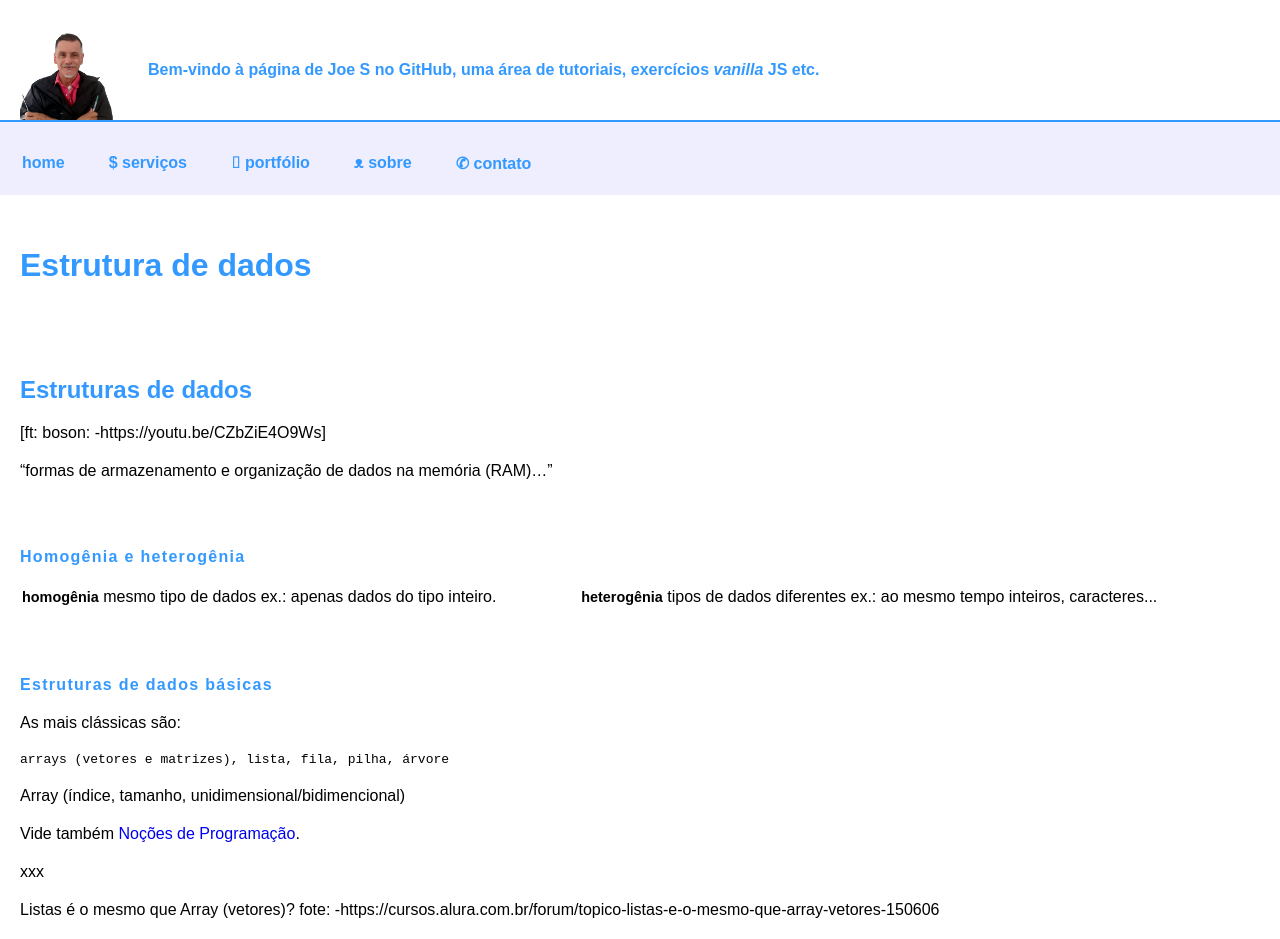
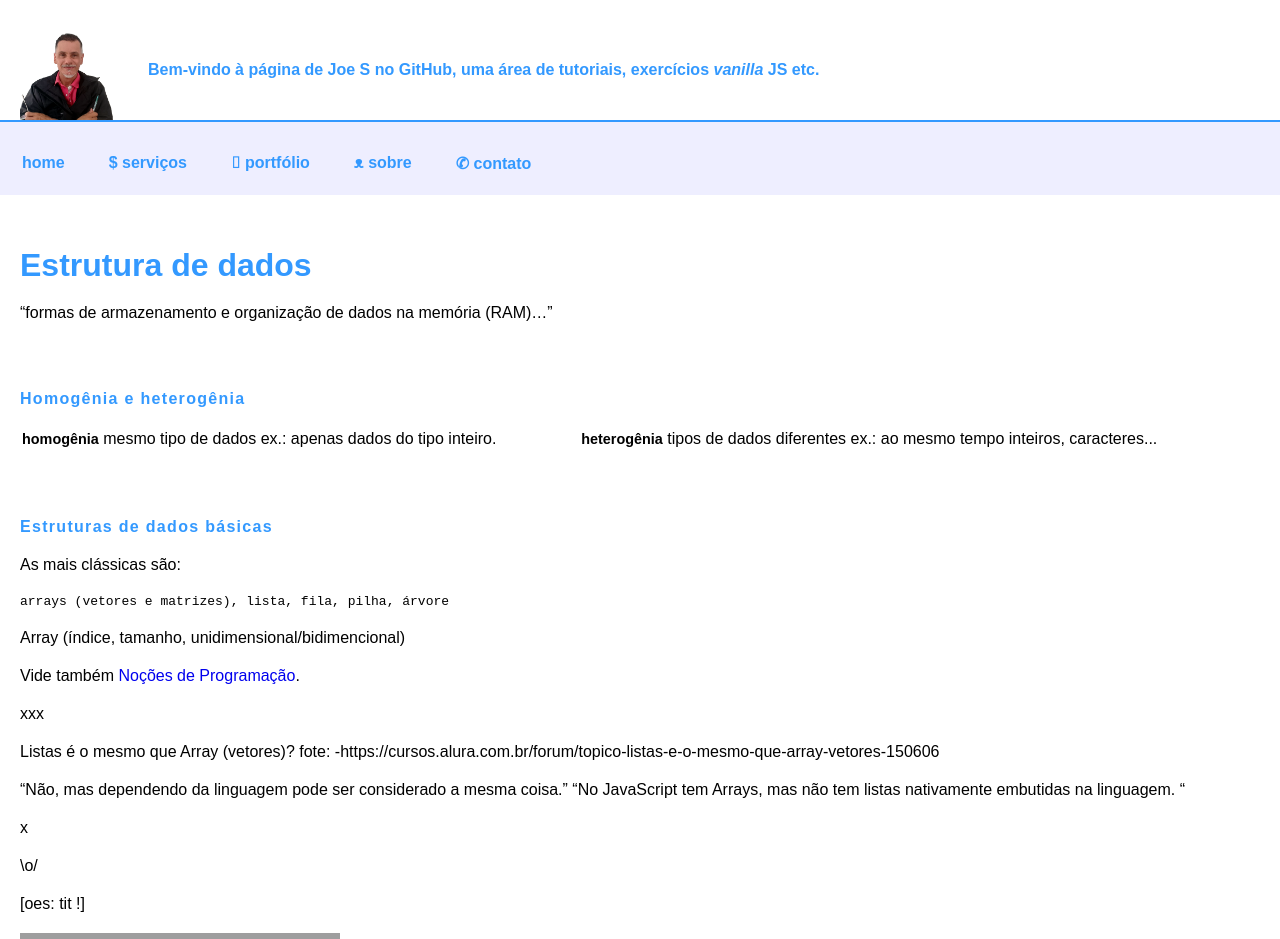
Before and after one commit to Joesynth/joesynth.github.io, a Jekyll site: the page built from _posts/2021-02-21-estruturas-de-dados.md, in a window 1280 px wide and 1400 px high. Shown: the top 939 px of the window. Built offline with Jekyll 4.4.1, drawn with Linux system fonts in a browser that asks for light colours; some of the changed text lies outside the part shown; grey boxes are pictures that could not be loaded.

Commit message:
Update 2021-02-21-estruturas-de-dados.md

```diff
--- a/_posts/2021-02-21-estruturas-de-dados.md
+++ b/_posts/2021-02-21-estruturas-de-dados.md
@@ -1,7 +1,8 @@
 # Estrutura de dados
 
-<h2>Estruturas de dados</h2>
-[ft: boson: -https://youtu.be/CZbZiE4O9Ws]
+<!--[ft: boson: -https://youtu.be/CZbZiE4O9Ws]
+-->
+
 
 "formas de armazenamento e organização de dados na memória (RAM)..."
 <h5>Homogênia e heterogênia</h5>
@@ -36,10 +37,6 @@
 
 x
 
-<hr />
+\o/
 
-<img class="alignnone size-full wp-image-19277" src="https://joesynth.files.wordpress.com/2021/10/aprenda_programacao.png" alt="Aprenda Programação - HTML - JS - CSS" width="640" height="360" />
-
-Veja também:
-○ <a href="https://joesynth.wordpress.com/curso-sintese-sonora/">Curso Síntese Sonora Ilustrada</a>.
 [oes: tit !]
```
